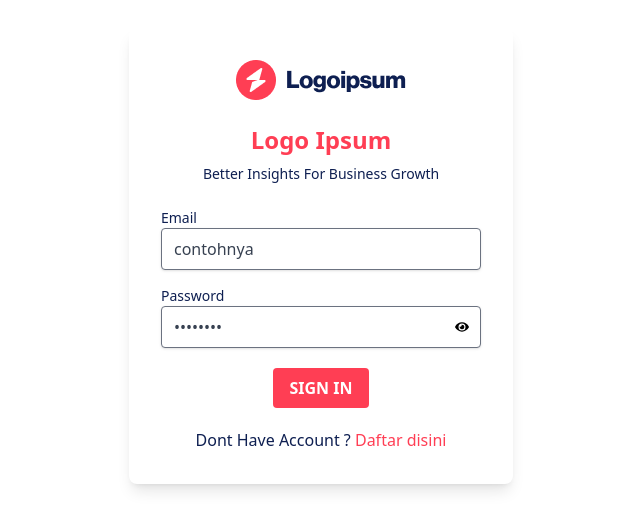
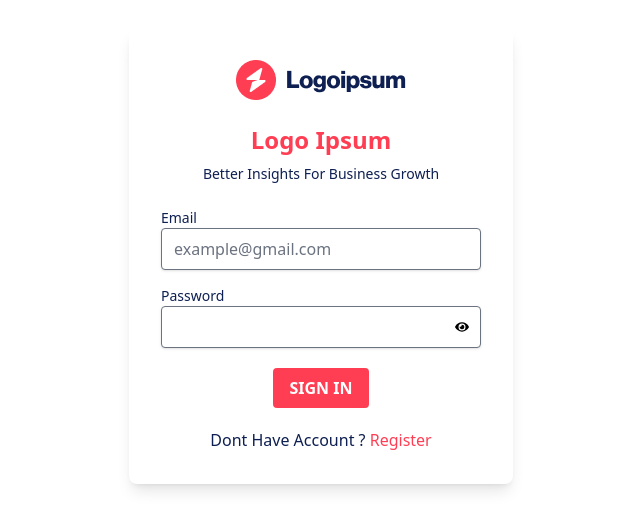
Before and after one commit to rikkriuk/fe-dashboard-kelompok-2, a React (Vite) app: page / in a window 1280 px wide. Shown: the part 144-674 px from the top of the page, without its empty margins (319-959 px from the left). Built offline with nearby package versions, Linux system fonts and the light colour scheme.

Commit message:
Fix Edit Value to Placeholder

```diff
--- a/src/components/LoginComponent.jsx
+++ b/src/components/LoginComponent.jsx
@@ -31,7 +31,7 @@ const LoginComponent = () => {
               type="text"
               className="shadow appearance-none border rounded w-full py-2 px-3 text-gray-700 focus:outline-none focus:shadow-outline"
               id="email"
-              value="contohnya"
+              placeholder="example@gmail.com"
             />
           </div>
           <div className="mb-4">
@@ -42,7 +42,7 @@ const LoginComponent = () => {
               <input
                 type={passwordType}
                 id="password"
-                value="feryokta"
+                placeholder=""
                 className="shadow appearance-none border rounded w-full py-2 px-3 text-gray-700 focus:outline-none focus:shadow-outline"
               />
               <button
@@ -66,7 +66,7 @@ const LoginComponent = () => {
             <p>
               Dont Have Account ?{" "}
               <Link to="/register">
-                <span className="text-primary">Daftar disini</span>
+                <span className="text-primary">Register</span>
               </Link>{" "}
             </p>
           </div>
--- a/src/components/RegisterComponent.jsx
+++ b/src/components/RegisterComponent.jsx
@@ -32,7 +32,7 @@ const RegisterComponent = () => {
                 type="text"
                 className="shadow appearance-none border rounded w-full py-2 px-3 text-gray-700 focus:outline-none focus:shadow-outline"
                 id="name"
-                value="contohnya"
+                placeholder="Name"
               />
             </div>
             <div className="mb-4">
@@ -43,7 +43,7 @@ const RegisterComponent = () => {
                 type="text"
                 className="shadow appearance-none border rounded w-full py-2 px-3 text-gray-700 focus:outline-none focus:shadow-outline"
                 id="email"
-                value="contohnya"
+                placeholder="example@gmail.com"
               />
             </div>
             <div className="mb-4">
@@ -54,7 +54,7 @@ const RegisterComponent = () => {
                 <input
                   type={passwordType}
                   id="password"
-                  value="feryokta"
+                  placeholder=""
                   className="shadow appearance-none border rounded w-full py-2 px-3 text-gray-700 focus:outline-none focus:shadow-outline"
                 />
                 <button
```
